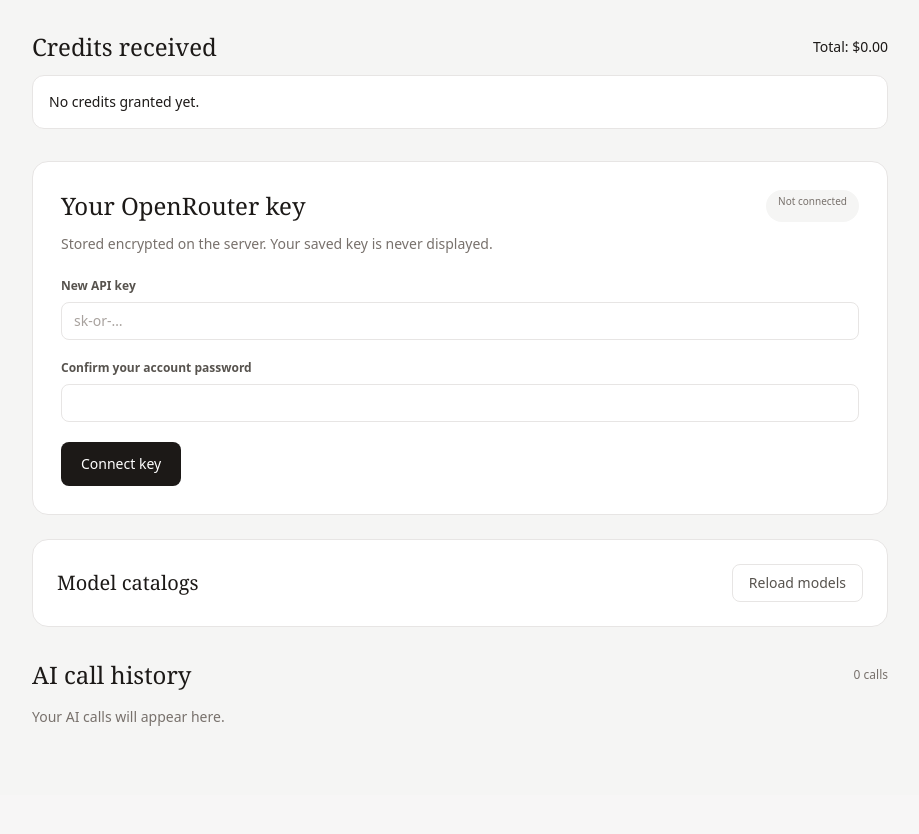
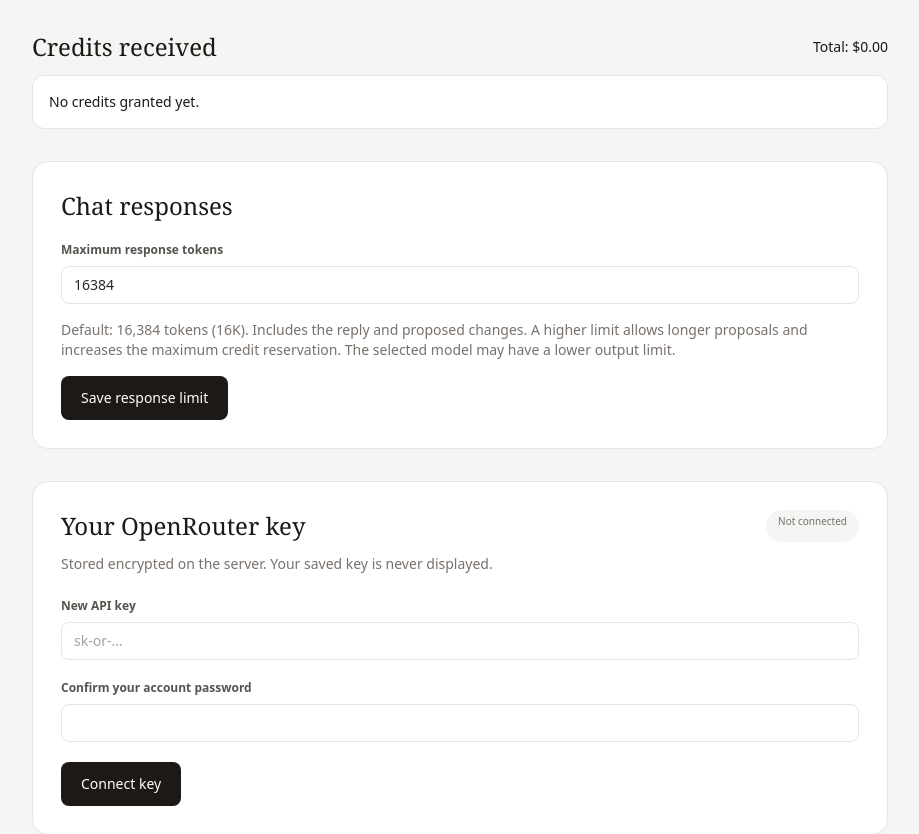
Before and after one commit to yardimli/visual-story-game, a Laravel app: page /ai/settings in a window 1280 px wide. Shown: the part 421-1255 px from the top of the page, without its empty margins (180-1099 px from the left). Before the commit the page ends 1147 px from the top, so only its background shows below. Run offline with Laravel 10, Linux system fonts and the light colour scheme; the visitor is signed in with stand-in values (Sample User, id 1); data that the repository does not hold is empty; style sheets or scripts are compiled from the project's sources.

Commit message:
ai settings

```diff
--- a/app/Http/Controllers/AiSettingsController.php
+++ b/app/Http/Controllers/AiSettingsController.php
@@ -29,6 +29,11 @@ class AiSettingsController extends Controller {
             'images'=>$assets->map(fn($asset)=>['id'=>$asset->id,'name'=>$asset->name,'url'=>route('assets.show',$asset)])->values(),
         ]))->header('Cache-Control','private, no-store');
     }
+    public function preferences(Request $request) {
+        $data=$request->validate(['chat_max_output_tokens'=>'required|integer|min:1024|max:131072']);
+        $request->user()->forceFill($data)->save();
+        return back()->with('status','Chat response limit saved.');
+    }
     public function update(Request $request) {
         $request->validate(['openrouter_key'=>'required|string|min:10|max:500|regex:/^sk-or-[A-Za-z0-9_-]+$/','current_password'=>'required|current_password']);
         $request->user()->forceFill(['openrouter_key'=>$request->openrouter_key])->save();
--- a/app/Models/User.php
+++ b/app/Models/User.php
@@ -52,5 +52,6 @@ class User extends Authenticatable
         'openrouter_key' => 'encrypted',
         'llm_spent' => 'integer',
         'llm_reserved' => 'integer',
+        'chat_max_output_tokens' => 'integer',
     ];
 }
--- a/app/Services/OpenRouter.php
+++ b/app/Services/OpenRouter.php
@@ -95,7 +95,7 @@ class OpenRouter {
         $response=$this->authenticated($key)->withOptions(['stream'=>true,'read_timeout'=>240])
             ->post(config('story.openrouter_url').'/chat/completions',$payload+['stream'=>true,'stream_options'=>['include_usage'=>true]]);
         if(!$response->successful())return $response;
-        $stream=$response->toPsrResponse()->getBody();$buffer='';$content='';$body=[];$done=false;$started=microtime(true);
+        $stream=$response->toPsrResponse()->getBody();$buffer='';$content='';$body=[];$done=false;$started=microtime(true);$finishReason=null;
         try {
             while(!$stream->eof() && !$done){
                 if(microtime(true)-$started>240)throw new \RuntimeException('Stream deadline exceeded.');
@@ -108,6 +108,7 @@ class OpenRouter {
                     if(!is_array($chunk))throw new \RuntimeException('Invalid stream event.');
                     if(isset($chunk['id']))$body['id']=$chunk['id'];
                     if(isset($chunk['usage']))$body['usage']=$chunk['usage'];
+                    if(data_get($chunk,'choices.0.finish_reason')!==null)$finishReason=data_get($chunk,'choices.0.finish_reason');
                     if(isset($chunk['error']) || data_get($chunk,'choices.0.finish_reason')==='error')throw new \RuntimeException('Provider stream failed.');
                     $text=data_get($chunk,'choices.0.delta.content');
                     if(is_string($text) && $text!==''){$content.=$text;if(strlen($content)>1000000)throw new \RuntimeException('Response too large.');$onText($text);}
@@ -115,7 +116,7 @@ class OpenRouter {
             }
             if(!$done)throw new \RuntimeException('Stream ended before completion.');
         } finally {$stream->close();}
-        $body['choices']=[['message'=>['role'=>'assistant','content'=>$content]]];
+        $body['choices']=[['message'=>['role'=>'assistant','content'=>$content],'finish_reason'=>$finishReason]];
         return new \Illuminate\Http\Client\Response(new \GuzzleHttp\Psr7\Response(200,['Content-Type'=>'application/json'],json_encode($body,JSON_THROW_ON_ERROR)));
     }
 }
--- a/config/story.php
+++ b/config/story.php
@@ -7,5 +7,5 @@ return [
     'openrouter_referer' => env('OPENROUTER_HTTP_REFERER', 'https://vsg.playground.computer'),
     'openrouter_url' => 'https://openrouter.ai/api/v1',
     'allowance' => (int) env('LLM_ALLOWANCE_MICRO_USD', 5000000),
-    'max_output_tokens' => 2048,
+    'max_output_tokens' => 16384,
 ];
--- a/resources/js/game-runtime.js
+++ b/resources/js/game-runtime.js
@@ -782,6 +782,14 @@ export function gameRuntime() {
                 pending.pageId !== this.previewPageId
             )
                 return;
+            if (pending.effectsApplied && !pending.placement && pending.rule?.target_id) {
+                const destination = this.pageSceneDestinations.find((d) => d.sceneId === pending.rule.target_id);
+                this.transitionScene(pending.rule.target_id, destination?.pageId ?? this.previewPageId);
+            }
+        },
+        applyInventoryUseEffects(pending) {
+            if (!pending || pending.effectsApplied) return;
+            pending.effectsApplied = true;
             const index = this.inventory.findIndex((i) => (i.inventoryId || i.id) === pending.inventoryId);
             if (index < 0) return;
             const item = this.inventory[index];
@@ -811,10 +819,6 @@ export function gameRuntime() {
             if (pending.rule?.consume) this.inventory.splice(index, 1);
             this.applyFlagEffects(pending.area);
             this.applyFlagEffects(pending.rule);
-            if (pending.rule?.target_id) {
-                const destination = this.pageSceneDestinations.find((d) => d.sceneId === pending.rule.target_id);
-                this.transitionScene(pending.rule.target_id, destination?.pageId ?? this.previewPageId);
-            }
             if (!pending.rule?.consume) this.animatePickup(item, pending.point);
         },
         cancelInventoryUse() {
@@ -910,6 +914,7 @@ export function gameRuntime() {
                     pageId: this.previewPageId,
                     key: this.previewId + ':' + this.narrationVersion,
                 };
+                this.applyInventoryUseEffects(this.pendingInventoryUse);
                 if (!this.narration.text) this.completeInventoryUse();
                 return;
             }
@@ -934,6 +939,7 @@ export function gameRuntime() {
                 pageId: this.previewPageId,
                 key: this.previewId + ':' + this.narrationVersion,
             };
+            this.applyInventoryUseEffects(this.pendingInventoryUse);
             if (!this.narration.text) this.completeInventoryUse();
         },
         chooseAreaAction(index) {
--- a/resources/views/studio/image-form.blade.php
+++ b/resources/views/studio/image-form.blade.php
@@ -51,4 +51,5 @@
                         </template>
                     </select></label></template></div>
     </template>
+    <p class="text-xs text-stone-500 dark:text-stone-400">For scene images, use 16:9 or match your video's aspect ratio to reduce cropping and framing changes between images and videos.</p>
 </div>
--- a/resources/views/studio/settings.blade.php
+++ b/resources/views/studio/settings.blade.php
@@ -41,6 +41,18 @@
                 @endforelse
             </ul>
             <div class="mt-3">{{ $credits->links() }}</div>
+        </section>
+        <section class="mb-8 rounded-2xl border border-stone-200 dark:border-stone-700 bg-white dark:bg-stone-900 p-7">
+            <h2 class="font-serif text-2xl">Chat responses</h2>
+            <form method="POST" action="{{ route('ai.preferences') }}" class="mt-5 space-y-4">
+                @csrf @method('PUT')
+                <label class="field">Maximum response tokens
+                    <input type="number" name="chat_max_output_tokens" min="1024" max="131072" step="1" required
+                        value="{{ old('chat_max_output_tokens', $user->chat_max_output_tokens ?? config('story.max_output_tokens')) }}">
+                </label>
+                <p class="text-sm text-stone-500 dark:text-stone-400">Default: 16,384 tokens (16K). Includes the reply and proposed changes. A higher limit allows longer proposals and increases the maximum credit reservation. The selected model may have a lower output limit.</p>
+                <button class="btn-primary">Save response limit</button>
+            </form>
         </section>
         <section class="rounded-2xl border border-stone-200 dark:border-stone-700 bg-white dark:bg-stone-900 p-7">
             <div class="flex justify-between gap-3">
--- a/routes/web.php
+++ b/routes/web.php
@@ -117,6 +117,7 @@ Route::middleware('auth')->group(function () {
     Route::get('/ai/image-endpoints',[ChatController::class,'imageEndpoints'])->middleware('throttle:120,1,image-catalog:')->name('ai.image-endpoints');
     Route::get('/ai/models',[ChatController::class,'models'])->middleware('throttle:30,1,model-catalog:')->name('ai.models');
     Route::get('/ai/settings',[AiSettingsController::class,'edit'])->name('ai.edit');
+    Route::put('/ai/settings/preferences',[AiSettingsController::class,'preferences'])->name('ai.preferences');
     Route::get('/ai/calls/{call}',[AiSettingsController::class,'call'])->whereNumber('call')->name('ai.calls.show');
     Route::put('/ai/settings',[AiSettingsController::class,'update'])->middleware('throttle:6,1,ai-settings:')->name('ai.update');
     Route::delete('/ai/settings',[AiSettingsController::class,'destroy'])->middleware('throttle:6,1,ai-settings:')->name('ai.destroy');
```
Also changed, not shown: app/Http/Controllers/ChatController.php (+9 -2 lines), tests/Feature/CompanionTest.php (+37 -0 lines), tests/game-player.test.mjs (+7 -5 lines), tests/scene-editor.test.mjs (+2 -1 lines), database/migrations/2026_11_27_230000_add_chat_max_output_tokens_to_users.php (added).
